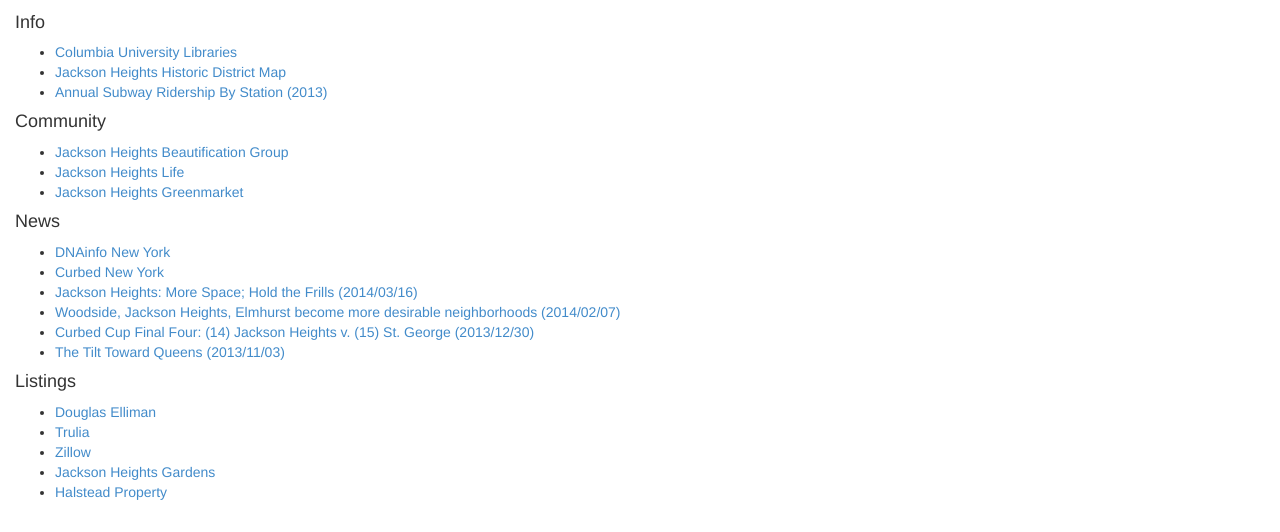
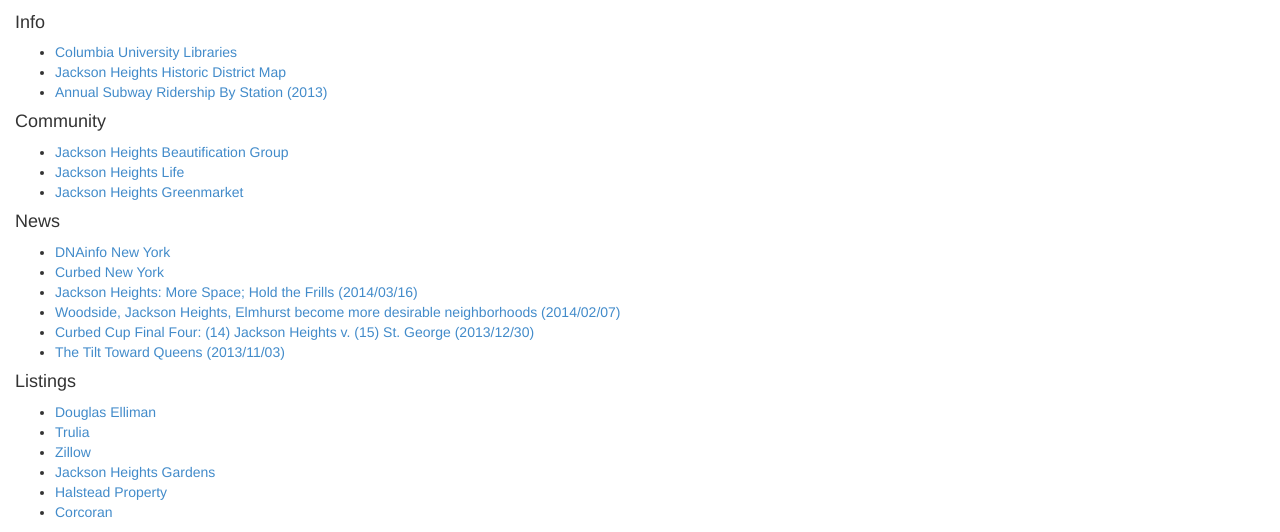
Before and after one commit to naush/JacksonHeights, a plain HTML site: page index.html in a window 1280 px wide. Shown: the part 522-1054 px from the top of the page. Drawn offline with Linux system fonts and the light colour scheme.

Commit message:
Add Corcoran search link

```diff
--- a/index.html
+++ b/index.html
@@ -44,6 +44,7 @@
         <li><a href="http://www.zillow.com/homes/11372_rb/" target="_blank">Zillow</a></li>
         <li><a href="http://jacksonheightsgardens.com/listings/" target="_blank">Jackson Heights Gardens</a></li>
         <li><a href="http://www.halstead.com/sales/new-york/properties/price:0-250000/areas:jackson-heights/1-bed/1-bath/sorted-by-price/" target="_blank">Halstead Property</a></li>
+        <li><a href="http://www.corcoran.com/nyc/Search/Listings?SaleType=Sale&Count=24&SearchingFrom=%2Fnyc%2FSearch%2FListings&IsNewDev=&OnlyExclusives=False&Price.Minimum=0&Price.Maximum=250000&Bedrooms.SearchValue=1.5&Bathrooms.SearchValue=1.5&NeighborhoodID=52&NewSearchName=&SearchName=&TypeOfHome=homes+for+sale&SortBySimplified=Price" target="_blank">Corcoran</a></li>
       </ul>
     </div>
   </body>
```
